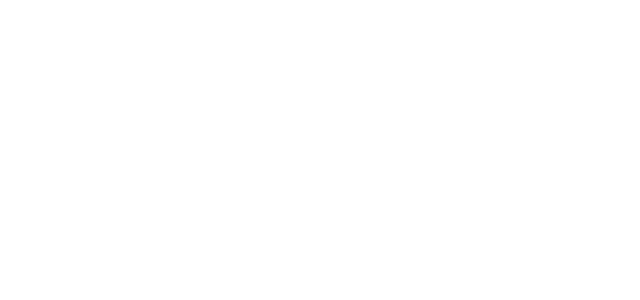
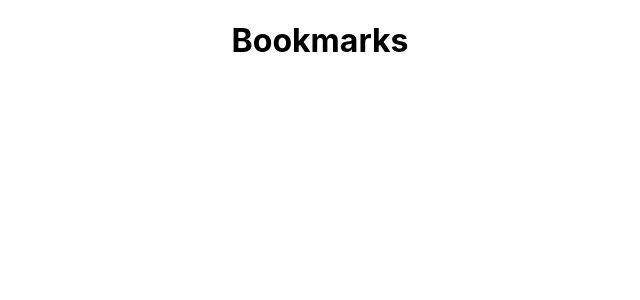
Before and after one commit to Rvelarde83/vanillaice-frontend, a React (Create React App) app: page /bookmarks/1 in a window 1280 px wide. Shown: the top 300 px of the page, without its empty margins (320-960 px from the left). Built offline with nearby package versions, Linux system fonts and the light colour scheme.

Commit message:
adds Header component

```diff
--- a/src/App.jsx
+++ b/src/App.jsx
@@ -1,10 +1,11 @@
 import logo from './logo.svg';
 import './App.css';
+import Header from './components/Header';
 
 function App() {
   return (
     <div className="App">
-
+      <Header/>
     </div>
   );
 }
--- /dev/null
+++ b/src/components/Header.jsx
@@ -0,0 +1,9 @@
+function Header(){
+    return(
+        <header>
+            <h1>Bookmarks</h1>
+        </header>
+    )
+}
+
+export default Header
```
